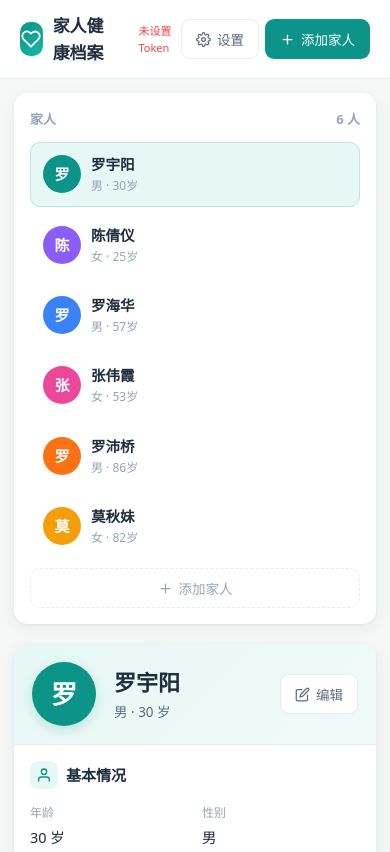
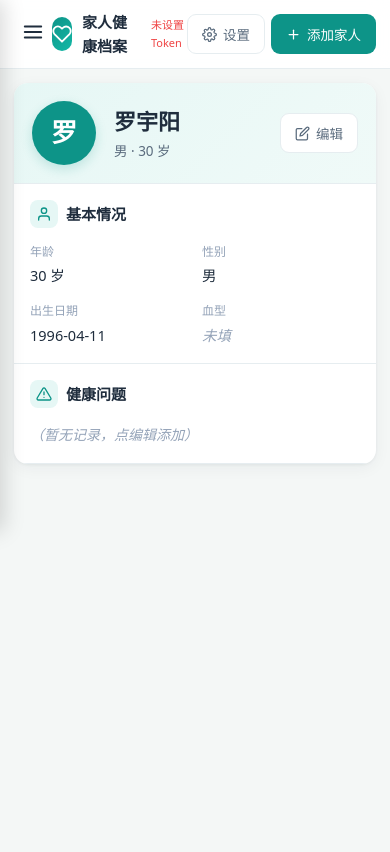
Before and after one commit to ACE-glitch-del/asset-manager, a website: page family-health.html in a window 390 px wide. Shown: the top 852 px of the page. Drawn offline with Linux system fonts and the light colour scheme.

Commit message:
移动端侧边栏改成抽屉式：汉堡菜单控制，点成员自动收起

```diff
--- a/family-health.html
+++ b/family-health.html
@@ -19,6 +19,11 @@ input,select,textarea{font-family:inherit;font-size:14px;color:var(--ink)}
 
 /* 顶栏 */
 .topbar{position:sticky;top:0;z-index:50;background:rgba(255,255,255,.92);backdrop-filter:blur(10px);border-bottom:1px solid var(--line);padding:12px 20px;display:flex;align-items:center;justify-content:space-between}
+.hamburger{display:none;background:none;border:none;cursor:pointer;padding:8px;border-radius:8px;color:var(--ink);transition:.15s}
+.hamburger:hover{background:var(--bg)}
+.hamburger svg{width:22px;height:22px}
+.sidebar-overlay{display:none;position:fixed;inset:0;background:rgba(0,0,0,.4);z-index:60;backdrop-filter:blur(2px)}
+.sidebar-overlay.show{display:block}
 .brand{display:flex;align-items:center;gap:10px;font-weight:700;font-size:17px}
 .brand .logo{width:34px;height:34px;border-radius:10px;background:linear-gradient(135deg,var(--brand),var(--brand2));display:grid;place-items:center;color:#fff}
 .brand .logo svg{width:20px;height:20px}
@@ -130,6 +135,12 @@ textarea.form-control{resize:vertical;min-height:60px}
   .section{padding:16px}
   .profile-header{padding:18px}
   .form-row{grid-template-columns:1fr;gap:0}
+  .hamburger{display:block}
+  .topbar{padding:10px 14px}
+  .brand{font-size:15px}
+  .layout{padding:14px}
+  .sidebar{position:fixed;top:0;left:0;bottom:0;width:280px;max-width:80vw;z-index:70;border-radius:0;transform:translateX(-100%);transition:transform .25s ease;box-shadow:4px 0 20px rgba(0,0,0,.15);overflow-y:auto}
+  .sidebar.open{transform:translateX(0)}
   .modal-mask{padding:0;align-items:flex-start}
   .modal{max-width:100%;max-height:100vh;height:100vh;border-radius:0;display:flex;flex-direction:column}
   .modal-body{flex:1;overflow-y:auto;-webkit-overflow-scrolling:touch;padding-bottom:30px}
@@ -140,6 +151,9 @@ textarea.form-control{resize:vertical;min-height:60px}
 <body>
 
 <header class="topbar">
+  <button class="hamburger" onclick="toggleSidebar()" aria-label="菜单">
+    <svg viewBox="0 0 24 24" fill="none" stroke="currentColor" stroke-width="2" stroke-linecap="round"><line x1="3" y1="6" x2="21" y2="6"/><line x1="3" y1="12" x2="21" y2="12"/><line x1="3" y1="18" x2="21" y2="18"/></svg>
+  </button>
   <div class="brand">
     <div class="logo">
       <svg viewBox="0 0 24 24" fill="none" stroke="currentColor" stroke-width="2.2" stroke-linecap="round" stroke-linejoin="round"><path d="M20.84 4.61a5.5 5.5 0 0 0-7.78 0L12 5.67l-1.06-1.06a5.5 5.5 0 0 0-7.78 7.78l1.06 1.06L12 21.23l7.78-7.78 1.06-1.06a5.5 5.5 0 0 0 0-7.78z"/></svg>
@@ -157,8 +171,10 @@ textarea.form-control{resize:vertical;min-height:60px}
   </button>
 </header>
 
+<div class="sidebar-overlay" id="sidebarOverlay" onclick="toggleSidebar()"></div>
+
 <div class="layout">
-  <aside class="sidebar">
+  <aside class="sidebar" id="sidebar">
     <h3>家人 <span id="memberCount"></span></h3>
     <div class="member-list" id="memberList"></div>
     <button class="add-member" onclick="openMemberModal()">
@@ -412,7 +428,15 @@ function renderList(){
   }).join('');
 }
 
-function selectMember(id){state.currentId=id;renderList();renderDetail()}
+function toggleSidebar(){
+  const sb=document.getElementById('sidebar');
+  const ov=document.getElementById('sidebarOverlay');
+  sb.classList.toggle('open');
+  ov.classList.toggle('show');
+}
+function selectMember(id){state.currentId=id;renderList();renderDetail();
+  if(window.innerWidth<=760){document.getElementById('sidebar').classList.remove('open');document.getElementById('sidebarOverlay').classList.remove('show')}
+}
 
 function renderDetail(){
   const m=cur();
```
Also changed, not shown: public/family-health.html (+26 -2 lines).
